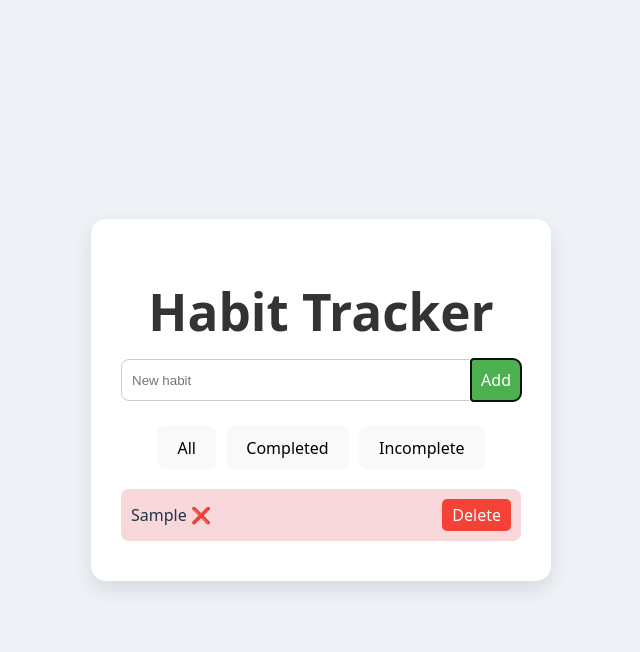
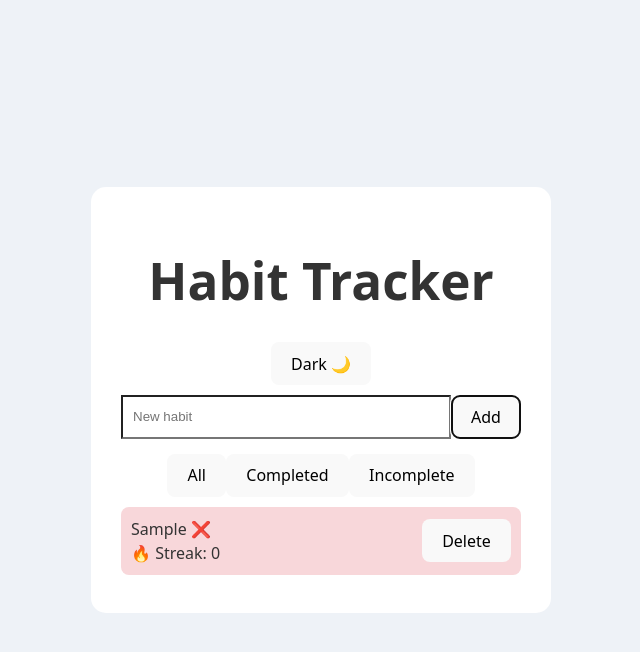
Before and after one commit to Kurttt02/Habit-Tracker, a React app in the folder front/frontend/: page / in a window 1280 px wide. Both pictures are taken after typing "Sample" into the empty fields and a click on the button "Add". Shown: the top 652 px of the page, without its empty margins (319-959 px from the left). Built offline with nearby package versions, Linux system fonts and the light colour scheme; the HTML template or start-up script is replaced by a standard one.

Commit message:
Added a streak feature, to improve user experience

```diff
--- a/front/frontend/src/App.jsx
+++ b/front/frontend/src/App.jsx
@@ -2,6 +2,7 @@ import { useEffect, useState } from "react";
 
 function App() {
 
+  // Load habits
   const [habits, setHabits] = useState(() => {
     try {
       const saved = localStorage.getItem("habits");
@@ -14,77 +15,125 @@ function App() {
   const [newHabit, setNewHabit] = useState("");
   const [filter, setFilter] = useState("all");
 
+  // Dark mode
+  const [darkMode, setDarkMode] = useState(() => {
+    return localStorage.getItem("darkMode") === "true";
+  });
 
-    // 🔥 Save habits whenever they change
   useEffect(() => {
     localStorage.setItem("habits", JSON.stringify(habits));
   }, [habits]);
 
-    // Add habit
+  useEffect(() => {
+    localStorage.setItem("darkMode", darkMode);
+  }, [darkMode]);
+
+  // Adds a Habit
   const addHabit = () => {
     if (newHabit.trim() === "") return;
 
     const newItem = {
       id: Date.now(),
       name: newHabit,
-            completed: false
+      completed: false,
+      streak: 0,
+      lastCompleted: null
     };
 
     setHabits([...habits, newItem]);
     setNewHabit("");
     setFilter("all");
   };
+     // Toggles the habit
+    const toggleHabit = (id) => {
+        const today = new Date().toDateString();
 
-    // Toggle habit
-    const toggleHabit = (id) => {
-        setHabits(
-            habits.map(h =>
-                h.id === id ? { ...h, completed: !h.completed } : h
-            )
-        );
+        setHabits(habits.map(habit => {
+            if (habit.id !== id) return habit;
+
+            let newCompleted = !habit.completed;
+            let newStreak = habit.streak;
+            let newLastCompleted = habit.lastCompleted;
+
+            if (newCompleted) {
+                // Only updates the streak if not already completed today
+                if (habit.lastCompleted !== today) {
+                    if (habit.lastCompleted) {
+                        const lastDate = new Date(habit.lastCompleted);
+                        const yesterday = new Date();
+                        yesterday.setDate(yesterday.getDate() - 1);
+
+                        if (lastDate.toDateString() === yesterday.toDateString()) {
+                            newStreak += 1;
+                        } else {
+                            newStreak = 1;
+                        }
+                    } else {
+                        newStreak = 1;
+                    }
+
+                    newLastCompleted = today;
+                }
+            }
+
+            return {
+                ...habit,
+                completed: newCompleted,
+                streak: newStreak,
+                lastCompleted: newLastCompleted
+            };
+        }));
     };
 
-    // Delete habit
+  // Delete a habit
   const deleteHabit = (id) => {
     setHabits(habits.filter(h => h.id !== id));
   };
 
-    // Filter logic
+  // Filter
   const filteredHabits = habits.filter(habit => {
     if (filter === "completed") return habit.completed;
     if (filter === "incomplete") return !habit.completed;
     return true;
   });
 
+  // Theme
+  const theme = {
+    background: darkMode ? "#1e1e1e" : "#eef2f7",
+    card: darkMode ? "#2c2c2c" : "#ffffff",
+    text: darkMode ? "#ffffff" : "#333",
+    input: darkMode ? "#444" : "#fff"
+  };
+
   return (
-
     <div style={{
       width: "100vw",
       height: "100vh",
       display: "flex",
       justifyContent: "center",
       alignItems: "center",
-            backgroundColor: "#eef2f7"
+      backgroundColor: theme.background
     }}>
 
       <div style={{
         width: "400px",
         padding: "30px",
-                backgroundColor: "white",
+        backgroundColor: theme.card,
         borderRadius: "15px",
-                boxShadow: "0 8px 20px rgba(0,0,0,0.1)"
+        color: theme.text
       }}>
 
-                <h1 style={{
-                    textAlign: "center",
-                    marginBottom: "20px",
-                    color: "#333"
-                }}>
-                    Habit Tracker
-                </h1>
+        <h1 style={{ textAlign: "center" }}>Habit Tracker</h1>
 
-                {/* Input */}
-                <div style={{ display: "flex", marginBottom: "20px" }}>
+        {/* Dark mode */}
+        <div style={{ textAlign: "center", marginBottom: "10px" }}>
+          <button onClick={() => setDarkMode(!darkMode)}>
+            {darkMode ? "Light ☀️" : "Dark 🌙"}
+          </button>
+        </div>
+
+        {/* User Input */}
+        <div style={{ display: "flex", marginBottom: "15px" }}>
           <input
             value={newHabit}
             onChange={(e) => setNewHabit(e.target.value)}
@@ -92,38 +141,19 @@ function App() {
             style={{
               flexGrow: 1,
               padding: "10px",
-                            borderRadius: "8px 0 0 8px",
-                            border: "1px solid #ccc"
+              backgroundColor: theme.input,
+              color: theme.text
             }}
           />
-                    <button
-                        onClick={addHabit}
-                        style={{
-                            padding: "10px",
-                            border: "none",
-                            backgroundColor: "#4caf50",
-                            color: "white",
-                            borderRadius: "0 8px 8px 0",
-                            cursor: "pointer"
-                        }}
-                    >
-                        Add
-                    </button>
+          <button onClick={addHabit}>Add</button>
         </div>
 
         {/* Filters */}
-                <div style={{ marginBottom: "15px", textAlign: "center" }}>
-                    <button onClick={() => setFilter("all")} style={{ margin: "5px" }}>All</button>
-                    <button onClick={() => setFilter("completed")} style={{ margin: "5px" }}>Completed</button>
-                    <button onClick={() => setFilter("incomplete")} style={{ margin: "5px" }}>Incomplete</button>
+        <div style={{ textAlign: "center", marginBottom: "10px" }}>
+          <button onClick={() => setFilter("all")}>All</button>
+          <button onClick={() => setFilter("completed")}>Completed</button>
+          <button onClick={() => setFilter("incomplete")}>Incomplete</button>
         </div>
-
-                {/* Empty state */}
-                {filteredHabits.length === 0 && (
-                    <p style={{ textAlign: "center", color: "#777" }}>
-                        No habits found
-                    </p>
-                )}
 
         {/* Habits */}
         {filteredHabits.map(habit => (
@@ -132,10 +162,12 @@ function App() {
             style={{
               display: "flex",
               alignItems: "center",
-                            marginBottom: "10px",
+              marginBottom: "8px",
               padding: "10px",
               borderRadius: "8px",
-                            backgroundColor: habit.completed ? "#d4edda" : "#f8d7da"
+              backgroundColor: habit.completed
+                ? (darkMode ? "#2e7d32" : "#d4edda")
+                : (darkMode ? "#7f1d1d" : "#f8d7da")
             }}
           >
             <span
@@ -143,24 +175,15 @@ function App() {
               style={{
                 flexGrow: 1,
                 cursor: "pointer",
-                                userSelect: "none",
-                                opacity: habit.completed ? 0.6 : 1
+                userSelect: "none"
               }}
             >
               {habit.name} {habit.completed ? "✅" : "❌"}
+              <br />
+              🔥 Streak: {habit.streak}
             </span>
 
-                        <button
-                            onClick={() => deleteHabit(habit.id)}
-                            style={{
-                                backgroundColor: "#f44336",
-                                color: "white",
-                                border: "none",
-                                padding: "5px 10px",
-                                borderRadius: "5px",
-                                cursor: "pointer"
-                            }}
-                        >
+            <button onClick={() => deleteHabit(habit.id)}>
               Delete
             </button>
           </div>
```
Lines whose indentation alone changed are shown as unchanged.
